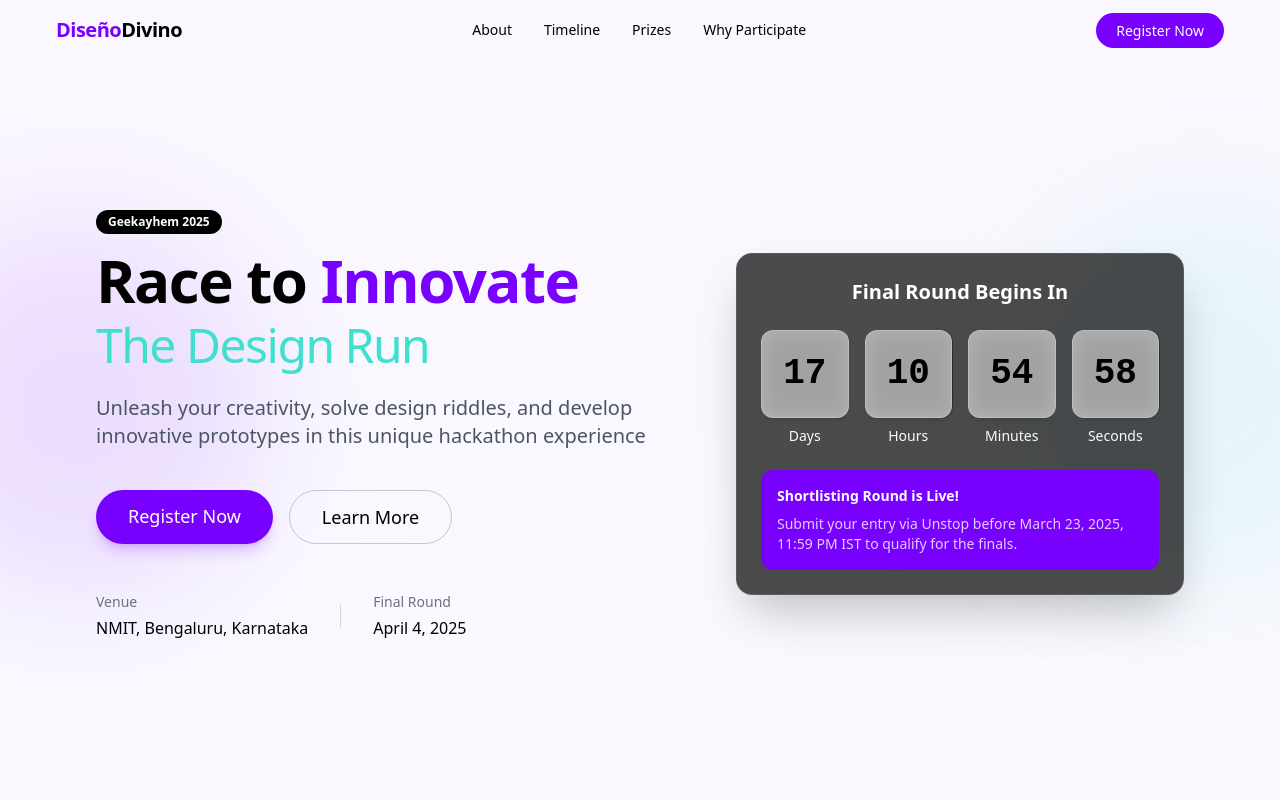
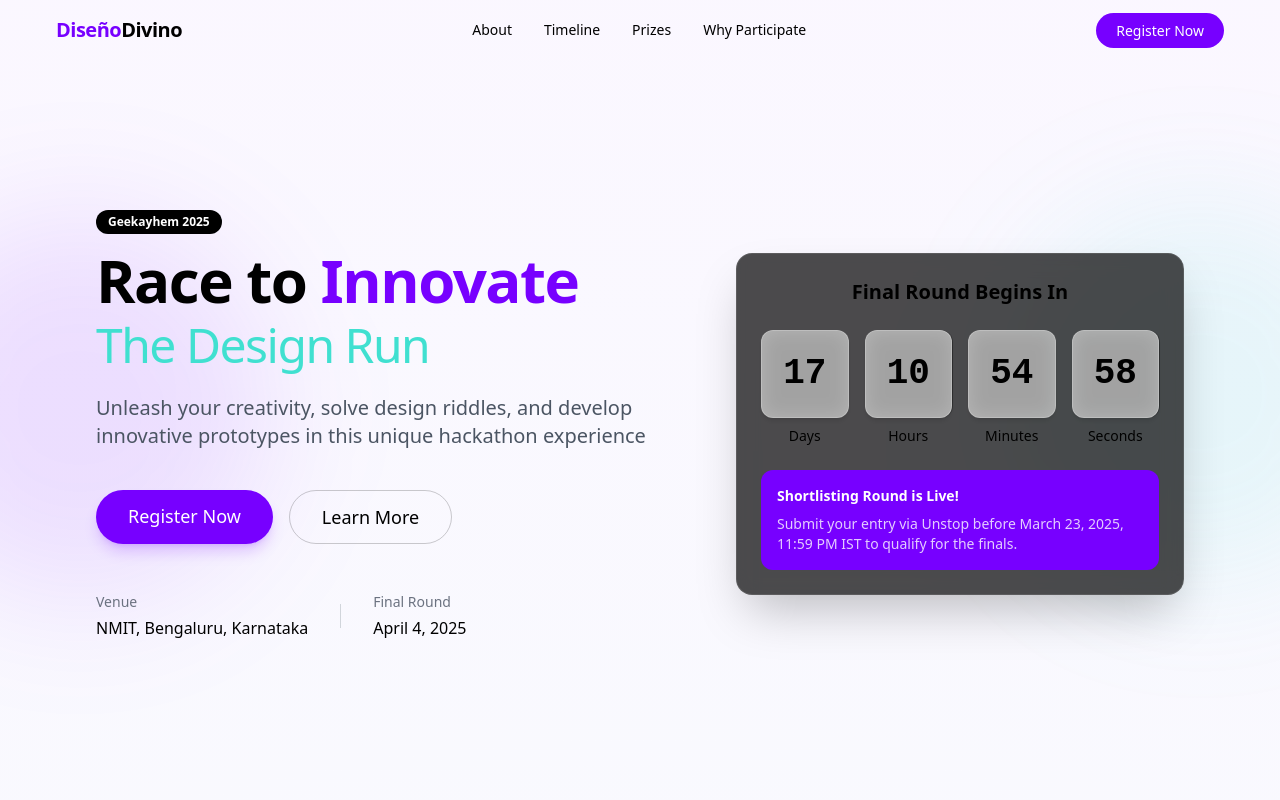
Before and after one commit to ArchieTansaria/race-to-innovate-landing, a React (Vite) app: page / in a window 1280 px wide. Shown: the top 800 px of the page. Built offline with nearby package versions, Linux system fonts and the light colour scheme.

Commit message:
Visual edit in Lovable
Edited UI in Lovable

```diff
--- a/src/components/CountdownTimer.tsx
+++ b/src/components/CountdownTimer.tsx
@@ -57,7 +57,7 @@ const CountdownTimer = ({
               {unit.value.toString().padStart(2, '0')}
             </span>
           </div>
-          <span className="text-xs md:text-sm mt-2 font-medium text-gray-50">
+          <span className="text-xs md:text-sm mt-2 font-medium text-black">
             {unit.label}
           </span>
         </div>)}
--- a/src/components/Hero.tsx
+++ b/src/components/Hero.tsx
@@ -56,8 +56,8 @@ const Hero = () => {
           <div className="flex-1 w-full max-w-md animate-fade-in" style={{
           animationDelay: "0.6s"
         }}>
-            <div className="glass-dark p-6 rounded-2xl shadow-2xl border border-white/10 backdrop-blur-xl bg-black/0">
-              <h3 className="text-xl font-semibold text-white mb-6 text-center">Final Round Begins In</h3>
+            <div className="glass-dark p-6 rounded-2xl shadow-2xl border border-white/10 backdrop-blur-xl bg-black/[0.08]">
+              <h3 className="text-xl font-semibold mb-6 text-center text-black">Final Round Begins In</h3>
               <CountdownTimer targetDate={finalRoundDate} className="mb-6" />
               <div className="p-4 rounded-xl text-white text-sm bg-[s] bg-[#7700ff]">
                 <h4 className="font-semibold mb-2">Shortlisting Round is Live!</h4>
```
